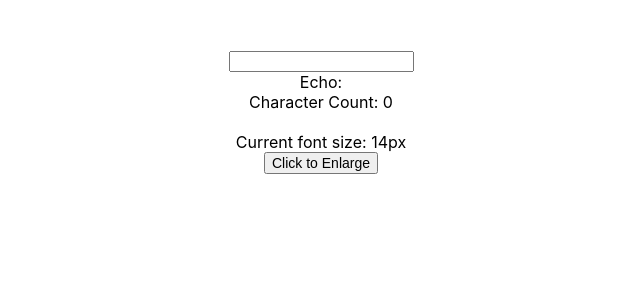
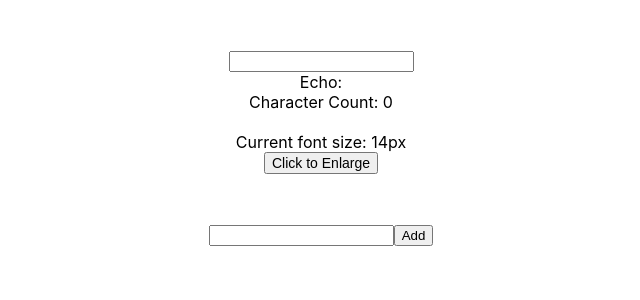
Before and after one commit to Onepiece2424/my-recoil-app, a React (Create React App) app: page / in a window 1280 px wide. Shown: the top 300 px of the page, without its empty margins (319-959 px from the left). Built offline with nearby package versions, Linux system fonts and the light colour scheme.

Commit message:
feat:Todoリストと追加機能の作成

```diff
--- a/src/App.js
+++ b/src/App.js
@@ -2,12 +2,14 @@
 import './App.css';
 import { RecoilRoot } from 'recoil';
 import CharacterCounter from './components/CharacterCounter.tsx';
+import TodoList from './components/todos/TodoList.tsx';
 
 function App() {
 
   return (
     <RecoilRoot>
       <CharacterCounter />
+      <TodoList />
     </RecoilRoot>
   );
 }
--- /dev/null
+++ b/src/atoms/todoAtom.ts
@@ -0,0 +1,12 @@
+import { atom } from "recoil";
+
+export interface Todo {
+  id: number;
+  text: string;
+  isComplete: boolean;
+}
+
+export const todoListState = atom<Todo[]>({
+  key: 'TodoList',
+  default: [],
+});
--- /dev/null
+++ b/src/components/todos/TodoItem.tsx
@@ -0,0 +1,55 @@
+import React from 'react'
+import { useRecoilState } from 'recoil';
+import { todoListState } from '../../atoms/todoAtom.ts';
+
+const TodoItem = ({item}) => {
+  const [todoList, setTodoList] = useRecoilState(todoListState);
+  const index = todoList.findIndex((listItem) => listItem === item);
+
+  const editItemText = ({target: {value}}) => {
+    const newList = replaceItemAtIndex(todoList, index, {
+      ...item,
+      text: value,
+    });
+
+    setTodoList(newList);
+  };
+
+  const toggleItemCompletion = () => {
+    const newList = replaceItemAtIndex(todoList, index, {
+      ...item,
+      isComplete: !item.isComplete,
+    });
+
+    setTodoList(newList);
+  };
+
+  const deleteItem = () => {
+    const newList = removeItemAtIndex(todoList, index);
+
+    setTodoList(newList);
+  };
+
+  return (
+    <div>
+      <input type="text" value={item.text} onChange={editItemText} placeholder="Enter todo text" />
+      <input
+        type="checkbox"
+        checked={item.isComplete}
+        onChange={toggleItemCompletion}
+        title="Mark as complete"
+      />
+      <button onClick={deleteItem}>X</button>
+    </div>
+  )
+}
+
+export const replaceItemAtIndex = (arr, index, newValue) => {
+  return [...arr.slice(0, index), newValue, ...arr.slice(index + 1)];
+}
+
+export const removeItemAtIndex = (arr, index) => {
+  return [...arr.slice(0, index), ...arr.slice(index + 1)];
+}
+
+export default TodoItem
--- /dev/null
+++ b/src/components/todos/TodoItemCreator.tsx
@@ -0,0 +1,38 @@
+import React, { useState } from 'react'
+import { useSetRecoilState } from 'recoil';
+import { todoListState } from '../../atoms/todoAtom.ts';
+
+const TodoItemCreator = () => {
+  const [inputValue, setInputValue] = useState('');
+  const setTodoList = useSetRecoilState(todoListState);
+
+  const addItem = () => {
+    setTodoList((oldTodoList) => [
+      ...oldTodoList,
+      {
+        id: getId(),
+        text: inputValue,
+        isComplete: false,
+      },
+    ]);
+    setInputValue('');
+  };
+
+  const onChange = ({target: {value}}) => {
+    setInputValue(value);
+  };
+
+  return (
+    <div>
+      <input id="todo-input" type="text" value={inputValue} onChange={onChange} title="Enter a todo item" />
+      <button onClick={addItem}>Add</button>
+    </div>
+  )
+}
+
+let id = 0;
+export const getId = () => {
+  return id++;
+}
+
+export default TodoItemCreator
--- /dev/null
+++ b/src/components/todos/TodoList.tsx
@@ -0,0 +1,26 @@
+import React from 'react'
+import styled from 'styled-components'
+import { useRecoilValue } from 'recoil';
+import { todoListState } from '../../atoms/todoAtom.ts';
+import TodoItemCreator from './TodoItemCreator.tsx';
+import TodoItem from './TodoItem.tsx';
+
+const TodoList = () => {
+  const todoList = useRecoilValue(todoListState);
+
+  return (
+    <StyledWrapper>
+      <TodoItemCreator />
+      {todoList.map((todoItem) => (
+        <TodoItem key={todoItem.id} item={todoItem} />
+      ))}
+    </StyledWrapper>
+  )
+}
+
+const StyledWrapper = styled.div`
+  margin: 0 auto;
+  text-align: center;
+`
+
+export default TodoList
```
